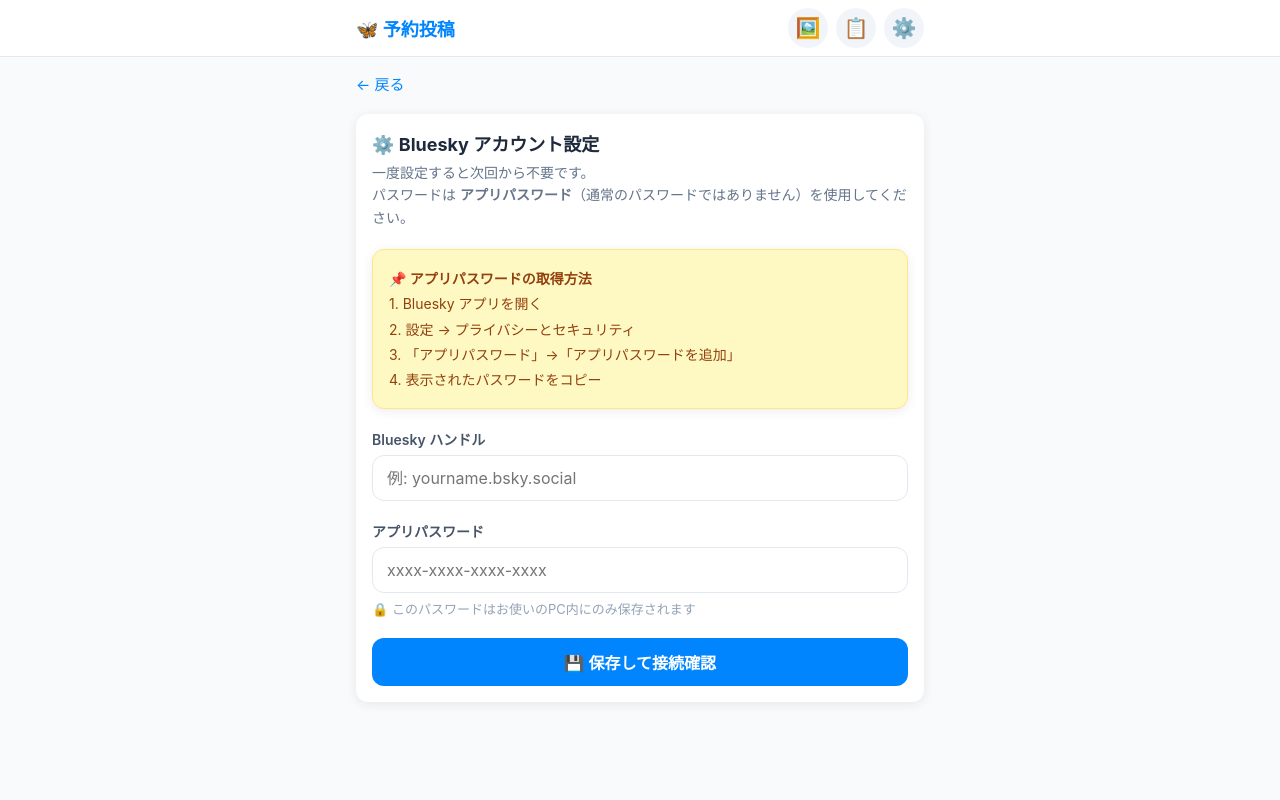
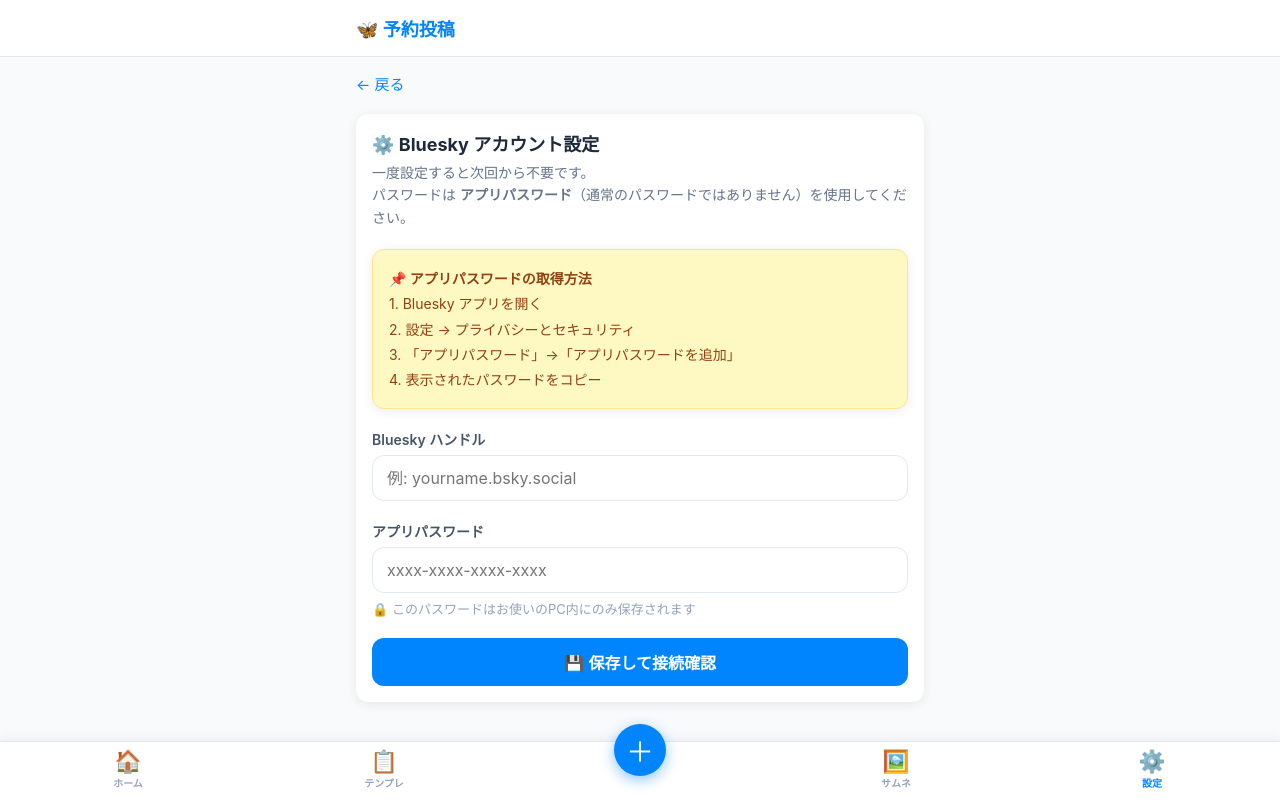
Before and after one commit to omiyasan777777-bit/recipe-app, a Flask app: page /settings in a window 1280 px wide. Run offline with Flask 3, Linux system fonts and the light colour scheme.

Commit message:
feat: ボトムナビゲーションメニューを追加
- ヘッダーのアイコンボタンをボトムナビに移行
- ホーム・テンプレ・＋追加・サムネ・設定の5タブ構成
- 中央の追加ボタンを浮き上がりデザインで強調
- アクティブページをハイライト表示
- iOSセーフエリア対応 (env(safe-area-inset-bottom))
- index.htmlのFABボタンを削除

```diff
--- a/templates/base.html
+++ b/templates/base.html
@@ -45,7 +45,6 @@
       height: 56px;
       display: flex;
       align-items: center;
-      justify-content: space-between;
     }
     .header-title {
       font-size: 18px;
@@ -56,26 +55,12 @@
       gap: 6px;
       text-decoration: none;
     }
-    .header-actions { display: flex; gap: 8px; }
-    .icon-btn {
-      width: 40px; height: 40px;
-      border-radius: 50%;
-      border: none;
-      background: var(--gray-100);
-      color: var(--gray-600);
-      font-size: 20px;
-      display: flex; align-items: center; justify-content: center;
-      text-decoration: none;
-      cursor: pointer;
-      transition: background .15s;
-    }
-    .icon-btn:hover { background: var(--gray-200); }
 
     /* メインコンテンツ */
     main {
       max-width: 600px;
       margin: 0 auto;
-      padding: 16px;
+      padding: 16px 16px calc(80px + env(safe-area-inset-bottom));
     }
 
     /* フラッシュメッセージ */
@@ -175,22 +160,56 @@
     .post-meta { font-size: 13px; color: var(--gray-400); display: flex; flex-wrap: wrap; gap: 8px; align-items: center; }
     .post-actions { margin-top: 12px; display: flex; justify-content: flex-end; }
 
-    /* FAB (投稿ボタン) */
-    .fab {
+    /* ボトムナビ */
+    .bottom-nav {
       position: fixed;
-      bottom: 24px; right: 24px;
-      width: 60px; height: 60px;
+      bottom: 0;
+      left: 0;
+      right: 0;
+      background: #fff;
+      border-top: 1px solid var(--gray-200);
+      display: flex;
+      z-index: 100;
+      padding-bottom: env(safe-area-inset-bottom);
+      box-shadow: 0 -2px 12px rgba(0,0,0,.06);
+    }
+    .nav-item {
+      flex: 1;
+      display: flex;
+      flex-direction: column;
+      align-items: center;
+      justify-content: center;
+      padding: 8px 4px 10px;
+      text-decoration: none;
+      color: var(--gray-400);
+      transition: color .15s;
+      -webkit-tap-highlight-color: transparent;
+    }
+    .nav-item.active { color: var(--blue); }
+    .nav-icon { font-size: 22px; line-height: 1; }
+    .nav-label { font-size: 10px; font-weight: 600; margin-top: 3px; }
+
+    /* 中央の追加ボタン */
+    .nav-item.nav-add {
+      color: #fff;
+      justify-content: flex-start;
+      padding-top: 0;
+    }
+    .nav-add-bubble {
+      background: var(--blue);
+      width: 52px;
+      height: 52px;
       border-radius: 50%;
-      background: var(--blue);
-      color: #fff;
+      display: flex;
+      align-items: center;
+      justify-content: center;
       font-size: 28px;
-      display: flex; align-items: center; justify-content: center;
-      text-decoration: none;
-      box-shadow: 0 4px 16px rgba(0,133,255,.4);
-      transition: transform .15s, box-shadow .15s;
-      z-index: 50;
+      font-weight: 300;
+      box-shadow: 0 4px 14px rgba(0,133,255,.45);
+      margin-top: -18px;
+      transition: transform .15s;
     }
-    .fab:active { transform: scale(.93); box-shadow: 0 2px 8px rgba(0,133,255,.3); }
+    .nav-item.nav-add:active .nav-add-bubble { transform: scale(.93); }
 
     .empty {
       text-align: center;
@@ -205,11 +224,6 @@
 <header>
   <div class="header-inner">
     <a href="{{ url_for('index') }}" class="header-title">🦋 予約投稿</a>
-    <div class="header-actions">
-      <a href="{{ url_for('thumbnail_generator') }}" class="icon-btn" title="サムネイルプロンプト生成">🖼️</a>
-      <a href="{{ url_for('templates_list') }}" class="icon-btn" title="テンプレート">📋</a>
-      <a href="{{ url_for('settings') }}" class="icon-btn" title="設定">⚙️</a>
-    </div>
   </div>
 </header>
 
@@ -220,5 +234,27 @@
 
   {% block content %}{% endblock %}
 </main>
+
+<nav class="bottom-nav">
+  <a href="{{ url_for('index') }}" class="nav-item {% if request.endpoint == 'index' %}active{% endif %}">
+    <span class="nav-icon">🏠</span>
+    <span class="nav-label">ホーム</span>
+  </a>
+  <a href="{{ url_for('templates_list') }}" class="nav-item {% if request.endpoint in ['templates_list', 'template_new', 'template_use'] %}active{% endif %}">
+    <span class="nav-icon">📋</span>
+    <span class="nav-label">テンプレ</span>
+  </a>
+  <a href="{{ url_for('add') }}" class="nav-item nav-add">
+    <div class="nav-add-bubble">＋</div>
+  </a>
+  <a href="{{ url_for('thumbnail_generator') }}" class="nav-item {% if request.endpoint == 'thumbnail_generator' %}active{% endif %}">
+    <span class="nav-icon">🖼️</span>
+    <span class="nav-label">サムネ</span>
+  </a>
+  <a href="{{ url_for('settings') }}" class="nav-item {% if request.endpoint == 'settings' %}active{% endif %}">
+    <span class="nav-icon">⚙️</span>
+    <span class="nav-label">設定</span>
+  </a>
+</nav>
 </body>
 </html>
--- a/templates/index.html
+++ b/templates/index.html
@@ -45,10 +45,8 @@
   <div class="empty">
     <div class="empty-icon">📭</div>
     <p class="empty-text">予約投稿はまだありません</p>
-    <p style="font-size:14px; color:#94a3b8; margin-top:8px;">右下の ＋ ボタンから追加できます</p>
+    <p style="font-size:14px; color:#94a3b8; margin-top:8px;">下の ＋ ボタンから追加できます</p>
   </div>
 {% endif %}
 
-<a href="{{ url_for('add') }}" class="fab">＋</a>
-
 {% endblock %}
```
